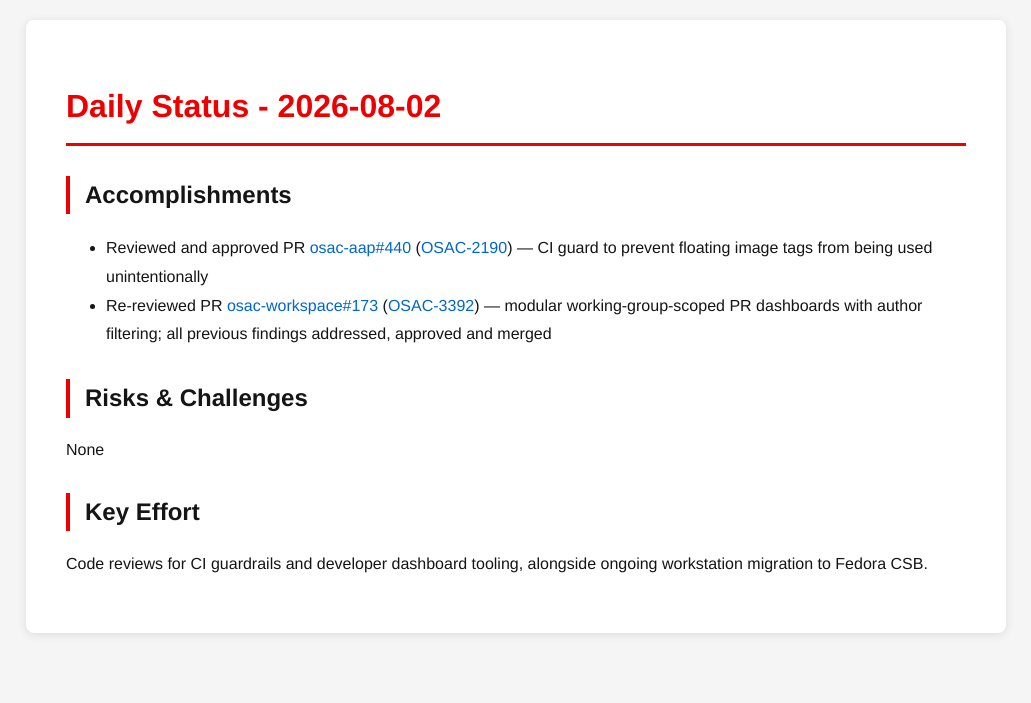
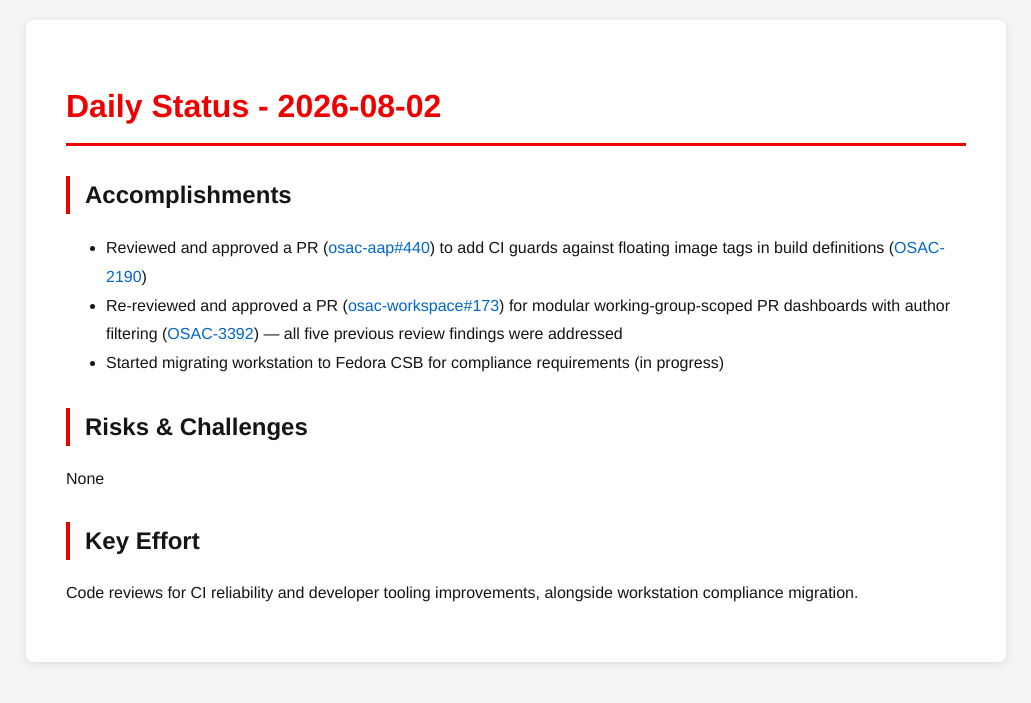
Before and after one commit to tzvatot/daily-status, a Jekyll site: the page built from 2026-08-02.md, in a window 1280 px wide. Shown: the top 703 px of the page, without its empty margins (124-1155 px from the left). Built offline with Jekyll 4.4.1, drawn with Linux system fonts in a browser that asks for light colours.

Commit message:
Daily status update - 2026-08-02

```diff
--- a/2026-08-02.md
+++ b/2026-08-02.md
@@ -7,11 +7,12 @@ date: 2026-08-02
 # Daily Status - 2026-08-02
 
 ## Accomplishments
-- Reviewed and approved PR [osac-aap#440](https://github.com/osac-project/osac-aap/pull/440) ([OSAC-2190](https://redhat.atlassian.net/browse/OSAC-2190)) — CI guard to prevent floating image tags from being used unintentionally
-- Re-reviewed PR [osac-workspace#173](https://github.com/osac-project/osac-workspace/pull/173) ([OSAC-3392](https://redhat.atlassian.net/browse/OSAC-3392)) — modular working-group-scoped PR dashboards with author filtering; all previous findings addressed, approved and merged
+- Reviewed and approved a PR ([osac-aap#440](https://github.com/osac-project/osac-aap/pull/440)) to add CI guards against floating image tags in build definitions ([OSAC-2190](https://redhat.atlassian.net/browse/OSAC-2190))
+- Re-reviewed and approved a PR ([osac-workspace#173](https://github.com/osac-project/osac-workspace/pull/173)) for modular working-group-scoped PR dashboards with author filtering ([OSAC-3392](https://redhat.atlassian.net/browse/OSAC-3392)) — all five previous review findings were addressed
+- Started migrating workstation to Fedora CSB for compliance requirements (in progress)
 
 ## Risks & Challenges
 None
 
 ## Key Effort
-Code reviews for CI guardrails and developer dashboard tooling, alongside ongoing workstation migration to Fedora CSB.
+Code reviews for CI reliability and developer tooling improvements, alongside workstation compliance migration.
```
